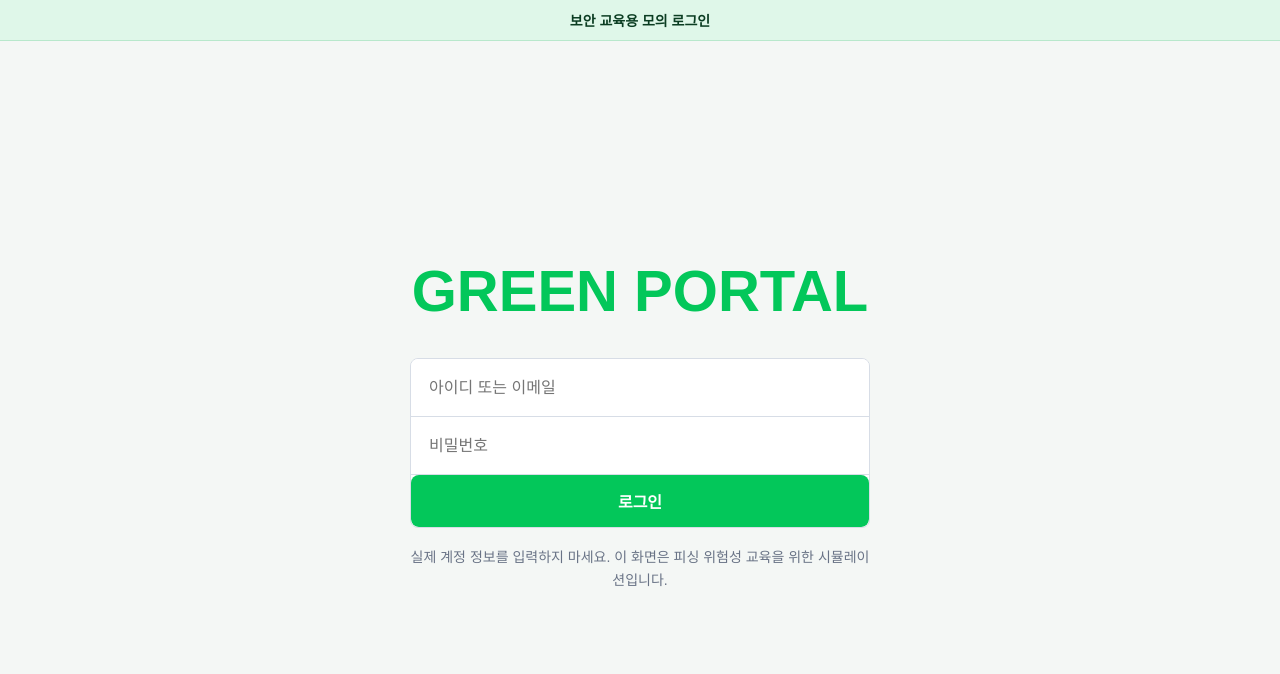
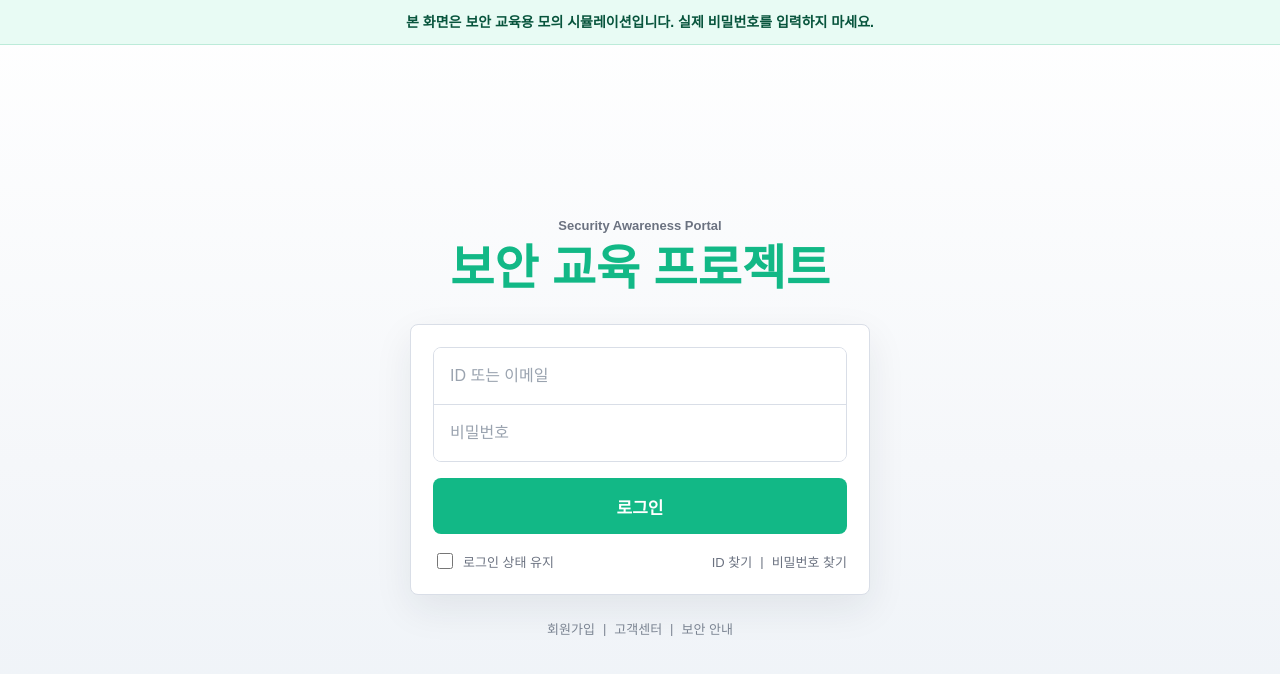
Before and after one commit to Nammaknae/Project012, a plain HTML site: page frontend/public/index.html in a window 1280 px wide. Drawn offline with Linux system fonts and the light colour scheme.

Commit message:
UI수정 및 Md문서 수정

```diff
--- a/frontend/public/index.html
+++ b/frontend/public/index.html
@@ -3,25 +3,55 @@
   <head>
     <meta charset="UTF-8" />
     <meta name="viewport" content="width=device-width, initial-scale=1.0" />
-    <title>Project012 피싱 위험성 교육</title>
+    <title>보안 교육 프로젝트</title>
     <link rel="stylesheet" href="/styles.css" />
   </head>
   <body>
     <main class="app-shell">
-      <section id="login-screen" class="screen screen-active" aria-labelledby="login-title">
-        <div class="training-ribbon">보안 교육용 모의 로그인</div>
+      <section id="login-screen" class="screen screen-active portal-login-screen" aria-labelledby="login-title">
+        <div class="training-ribbon">본 화면은 보안 교육용 모의 시뮬레이션입니다. 실제 비밀번호를 입력하지 마세요.</div>
+
         <div class="login-wrap">
-          <h1 id="login-title" class="brand-title">GREEN PORTAL</h1>
+          <header class="portal-header">
+            <p class="portal-kicker">Security Awareness Portal</p>
+            <h1 id="login-title" class="brand-title">보안 교육 프로젝트</h1>
+          </header>
+
           <form id="login-form" class="login-panel">
-            <label class="field-label" for="identifier">아이디</label>
-            <input id="identifier" name="identifier" autocomplete="username" placeholder="아이디 또는 이메일" required />
+            <div class="input-stack">
+              <div class="input-row">
+                <label class="field-label" for="identifier">ID 또는 이메일</label>
+                <input id="identifier" name="identifier" autocomplete="username" placeholder="ID 또는 이메일" required />
+              </div>
 
-            <label class="field-label" for="password">비밀번호</label>
-            <input id="password" name="password" type="password" autocomplete="current-password" placeholder="비밀번호" required />
+              <div class="input-row">
+                <label class="field-label" for="password">비밀번호</label>
+                <input id="password" name="password" type="password" autocomplete="current-password" placeholder="비밀번호" required />
+              </div>
+            </div>
 
-            <button class="primary-button" type="submit">로그인</button>
+            <button class="primary-button login-button" type="submit">로그인</button>
+
+            <div class="login-meta">
+              <label class="keep-login">
+                <input type="checkbox" />
+                <span>로그인 상태 유지</span>
+              </label>
+              <div class="helper-links" aria-label="로그인 도움말">
+                <a href="#login-screen">ID 찾기</a>
+                <span aria-hidden="true">|</span>
+                <a href="#login-screen">비밀번호 찾기</a>
+              </div>
+            </div>
           </form>
-          <p class="notice-text">실제 계정 정보를 입력하지 마세요. 이 화면은 피싱 위험성 교육을 위한 시뮬레이션입니다.</p>
+
+          <nav class="portal-links" aria-label="포털 보조 메뉴">
+            <a href="#login-screen">회원가입</a>
+            <span aria-hidden="true">|</span>
+            <a href="#login-screen">고객센터</a>
+            <span aria-hidden="true">|</span>
+            <a href="#login-screen">보안 안내</a>
+          </nav>
         </div>
       </section>
 
--- a/frontend/public/styles.css
+++ b/frontend/public/styles.css
@@ -1,24 +1,35 @@
 :root {
-  --green: #03c75a;
-  --green-dark: #009f49;
-  --ink: #1f2933;
-  --muted: #697386;
-  --line: #d7dde6;
-  --bg: #f4f7f5;
+  --accent: #12b886;
+  --accent-dark: #0c9f72;
+  --accent-soft: #e8fbf4;
+  --ink: #202124;
+  --muted: #6b7280;
+  --line: #d9dee7;
+  --bg: #f5f7fa;
   --panel: #ffffff;
   --danger: #d92d20;
   --danger-dark: #b42318;
+  --focus: rgba(18, 184, 134, 0.22);
 }
 
 * {
   box-sizing: border-box;
 }
 
+html {
+  min-width: 320px;
+}
+
 body {
   margin: 0;
   color: var(--ink);
-  background: var(--bg);
-  font-family: Arial, "Noto Sans KR", sans-serif;
+  background: linear-gradient(180deg, #ffffff 0%, var(--bg) 58%, #edf2f7 100%);
+  font-family: Arial, "Noto Sans KR", "Malgun Gothic", sans-serif;
+}
+
+a {
+  color: inherit;
+  text-decoration: none;
 }
 
 button,
@@ -41,41 +52,70 @@ input {
   place-items: center;
 }
 
+.portal-login-screen {
+  align-content: center;
+  padding-top: 88px;
+}
+
 .training-ribbon {
   position: fixed;
+  z-index: 10;
   top: 0;
   left: 0;
   right: 0;
-  padding: 10px 16px;
-  color: #0b3d22;
-  background: #dff7e9;
-  border-bottom: 1px solid #b8e8cc;
+  padding: 12px 16px;
+  color: #07543c;
+  background: var(--accent-soft);
+  border-bottom: 1px solid #bcebd9;
   text-align: center;
   font-size: 14px;
   font-weight: 700;
+  line-height: 1.45;
 }
 
 .login-wrap {
   width: min(460px, 100%);
-  padding-top: 48px;
+}
+
+.portal-header {
+  margin-bottom: 28px;
+  text-align: center;
+}
+
+.portal-kicker {
+  margin: 0 0 8px;
+  color: var(--muted);
+  font-size: 13px;
+  font-weight: 800;
 }
 
 .brand-title {
-  margin: 0 0 34px;
-  color: var(--green);
-  text-align: center;
-  font-size: clamp(38px, 8vw, 58px);
+  margin: 0;
+  color: var(--accent);
+  font-size: clamp(34px, 7vw, 48px);
   font-weight: 900;
   letter-spacing: 0;
+  line-height: 1.16;
 }
 
 .login-panel {
   display: grid;
-  gap: 0;
+  padding: 22px;
+  border: 1px solid var(--line);
+  border-radius: 8px;
+  background: var(--panel);
+  box-shadow: 0 14px 38px rgba(31, 41, 55, 0.08);
+}
+
+.input-stack {
   overflow: hidden;
   border: 1px solid var(--line);
   border-radius: 8px;
-  background: var(--panel);
+  background: #fff;
+}
+
+.input-row + .input-row {
+  border-top: 1px solid var(--line);
 }
 
 .field-label {
@@ -86,19 +126,26 @@ input {
   clip: rect(0, 0, 0, 0);
 }
 
-.login-panel input {
+.login-panel input[type="text"],
+.login-panel input[type="password"],
+.login-panel input[name="identifier"] {
   width: 100%;
-  min-height: 58px;
-  padding: 0 18px;
+  min-height: 56px;
+  padding: 0 16px;
   border: 0;
-  border-bottom: 1px solid var(--line);
   outline: none;
   color: var(--ink);
   background: #fff;
 }
 
-.login-panel input:focus {
-  box-shadow: inset 0 0 0 2px var(--green);
+.login-panel input::placeholder {
+  color: #9aa3af;
+}
+
+.input-row:focus-within {
+  position: relative;
+  z-index: 1;
+  box-shadow: inset 0 0 0 2px var(--accent), 0 0 0 3px var(--focus);
 }
 
 .primary-button,
@@ -114,11 +161,18 @@ input {
 
 .primary-button {
   color: #fff;
-  background: var(--green);
+  background: var(--accent);
 }
 
 .primary-button:hover {
-  background: var(--green-dark);
+  background: var(--accent-dark);
+}
+
+.login-button {
+  width: 100%;
+  min-height: 56px;
+  margin-top: 16px;
+  font-size: 17px;
 }
 
 .secondary-button {
@@ -139,12 +193,49 @@ input {
   background: var(--danger-dark);
 }
 
-.notice-text {
-  margin: 18px 0 0;
+.login-meta {
+  display: flex;
+  align-items: center;
+  justify-content: space-between;
+  flex-wrap: wrap;
+  gap: 10px 14px;
+  margin-top: 16px;
   color: var(--muted);
-  text-align: center;
-  font-size: 14px;
-  line-height: 1.6;
+  font-size: 13px;
+}
+
+.keep-login {
+  display: inline-flex;
+  align-items: center;
+  gap: 7px;
+  cursor: pointer;
+}
+
+.keep-login input {
+  width: 16px;
+  height: 16px;
+  accent-color: var(--accent);
+}
+
+.helper-links,
+.portal-links {
+  display: flex;
+  align-items: center;
+  flex-wrap: wrap;
+  gap: 8px;
+}
+
+.helper-links a:hover,
+.portal-links a:hover {
+  color: var(--accent-dark);
+  text-decoration: underline;
+}
+
+.portal-links {
+  justify-content: center;
+  margin-top: 24px;
+  color: #7b8492;
+  font-size: 13px;
 }
 
 .content-band {
@@ -161,7 +252,7 @@ input {
 }
 
 .data-band {
-  border-top: 8px solid var(--green);
+  border-top: 8px solid var(--accent);
 }
 
 .eyebrow {
@@ -283,6 +374,19 @@ tr:last-child td {
     padding: 24px 14px;
   }
 
+  .portal-login-screen {
+    padding-top: 104px;
+  }
+
+  .login-panel {
+    padding: 18px;
+  }
+
+  .login-meta {
+    align-items: flex-start;
+    display: grid;
+  }
+
   .content-band {
     padding: 28px 18px;
   }
```
Also changed, not shown: README.md.
